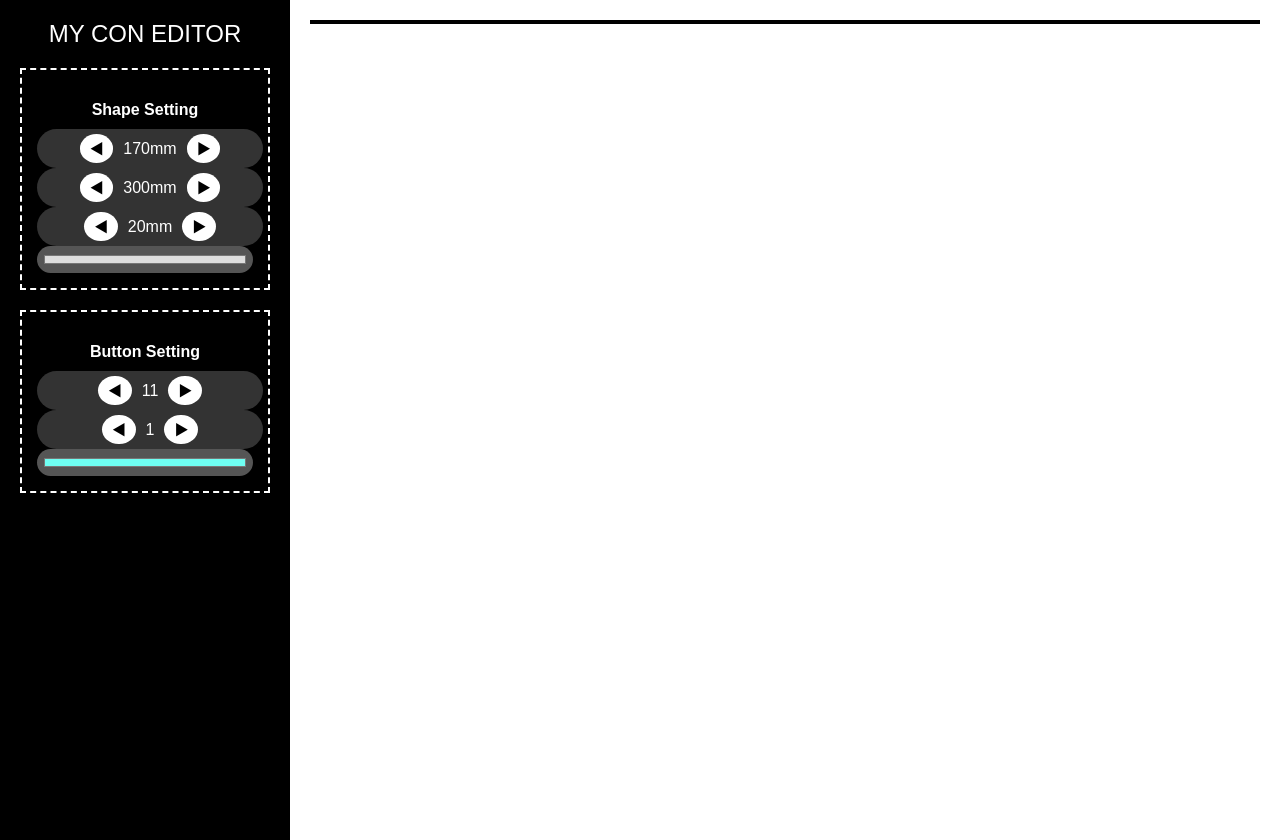
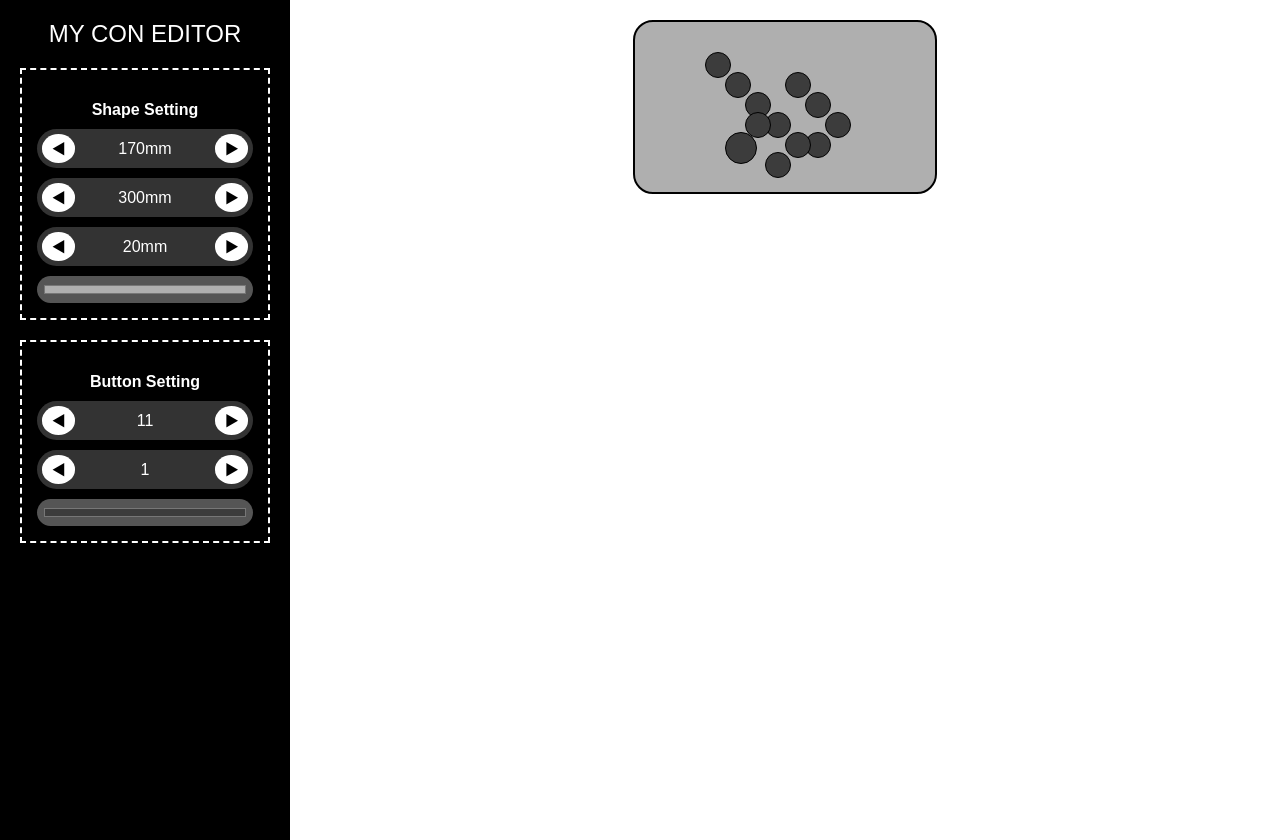
Before and after one commit to SoreiruFactory/button-layout-editor, a plain HTML site: page docs/index.html in a window 1280 px wide. Drawn offline with Linux system fonts and the light colour scheme.

Commit message:
Update index.html

```diff
--- a/docs/index.html
+++ b/docs/index.html
@@ -31,44 +31,36 @@
             border: 2px dashed white;
             padding: 15px;
             margin-bottom: 20px;
-            text-align: center;
         }
 
         .settings h3 {
             font-size: 16px;
             margin-bottom: 10px;
+            text-align: center;
         }
 
         .input-group {
             display: flex;
             align-items: center;
-            justify-content: center;
+            justify-content: space-between;
             margin-bottom: 10px;
-        }
-
-        .btn-group {
-            display: flex;
-            align-items: center;
-            justify-content: center;
-            width: 100%;
             background-color: #333;
             border-radius: 20px;
             padding: 5px;
         }
 
-        .btn-group button {
+        .input-group span {
+            color: white;
+            padding: 0 10px;
+        }
+
+        .input-group button {
             background: white;
             border: none;
             padding: 5px 10px;
             border-radius: 50%;
             cursor: pointer;
             font-weight: bold;
-        }
-
-        .btn-group span {
-            padding: 0 10px;
-            font-size: 16px;
-            color: white;
         }
 
         .color-picker {
@@ -91,15 +83,13 @@
         }
 
         .controller {
-            background-color: #dedede;
+            background-color: #afafaf;
             border: 2px solid black;
             position: relative;
+            width: 300px;
+            height: 170px;
+            border-radius: 20px;
             margin: 0 auto;
-            display: flex;
-            flex-wrap: wrap;
-            justify-content: center;
-            align-items: center;
-            overflow: hidden;
         }
 
         .button {
@@ -107,7 +97,7 @@
             border-radius: 50%;
             border: 1px solid black;
             cursor: grab;
-            background-color: #6ffff3;
+            background-color: #3c3c3c;
         }
     </style>
 </head>
@@ -119,114 +109,58 @@
 
         <div class="settings">
             <h3>Shape Setting</h3>
-            <div class="btn-group">
+            <div class="input-group">
                 <button onclick="updateShape('height', -10)">◀</button>
                 <span id="heightValue">170mm</span>
                 <button onclick="updateShape('height', 10)">▶</button>
             </div>
-            <div class="btn-group">
+            <div class="input-group">
                 <button onclick="updateShape('width', -10)">◀</button>
                 <span id="widthValue">300mm</span>
                 <button onclick="updateShape('width', 10)">▶</button>
             </div>
-            <div class="btn-group">
+            <div class="input-group">
                 <button onclick="updateShape('corner', -5)">◀</button>
                 <span id="cornerValue">20mm</span>
                 <button onclick="updateShape('corner', 5)">▶</button>
             </div>
-            <input type="color" class="color-picker" id="bgColorPicker" value="#dedede">
+            <input type="color" class="color-picker" id="bgColorPicker" value="#afafaf">
         </div>
 
         <div class="settings">
             <h3>Button Setting</h3>
-            <div class="btn-group">
+            <div class="input-group">
                 <button onclick="updateButtonCount('24mm', -1)">◀</button>
                 <span id="btn24Count">11</span>
                 <button onclick="updateButtonCount('24mm', 1)">▶</button>
             </div>
-            <div class="btn-group">
+            <div class="input-group">
                 <button onclick="updateButtonCount('30mm', -1)">◀</button>
                 <span id="btn30Count">1</span>
                 <button onclick="updateButtonCount('30mm', 1)">▶</button>
             </div>
-            <input type="color" class="color-picker" id="btnColorPicker" value="#6ffff3">
+            <input type="color" class="color-picker" id="btnColorPicker" value="#3c3c3c">
         </div>
     </div>
 
     <!-- メインエリア -->
     <div class="main-content">
         <div class="controller" id="controller">
+            <!-- 初期配置 -->
+            <div class="button" style="top: 30px; left: 70px; width: 24px; height: 24px;"></div>
+            <div class="button" style="top: 50px; left: 90px; width: 24px; height: 24px;"></div>
+            <div class="button" style="top: 70px; left: 110px; width: 24px; height: 24px;"></div>
+            <div class="button" style="top: 90px; left: 130px; width: 24px; height: 24px;"></div>
+            <div class="button" style="top: 50px; left: 150px; width: 24px; height: 24px;"></div>
+            <div class="button" style="top: 70px; left: 170px; width: 24px; height: 24px;"></div>
+            <div class="button" style="top: 90px; left: 190px; width: 24px; height: 24px;"></div>
+            <div class="button" style="top: 110px; left: 170px; width: 24px; height: 24px;"></div>
+            <div class="button" style="top: 110px; left: 150px; width: 24px; height: 24px;"></div>
+            <div class="button" style="top: 130px; left: 130px; width: 24px; height: 24px;"></div>
+            <div class="button" style="top: 90px; left: 110px; width: 24px; height: 24px;"></div>
+            <div class="button" style="top: 110px; left: 90px; width: 30px; height: 30px;"></div>
         </div>
     </div>
 
-    <script>
-        const controller = document.getElementById("controller");
-
-        function updateShape(type, value) {
-            let element = document.getElementById(type + "Value");
-            let newValue = parseInt(element.innerText) + value;
-            if (newValue < 50) newValue = 50;
-            element.innerText = newValue + "mm";
-
-            if (type === 'height') controller.style.height = newValue + "px";
-            if (type === 'width') controller.style.width = newValue + "px";
-            if (type === 'corner') controller.style.borderRadius = newValue + "px";
-        }
-
-        function updateButtonCount(size, value) {
-            let element = document.getElementById("btn" + size + "Count");
-            let newValue = parseInt(element.innerText) + value;
-            if (newValue < 0) newValue = 0;
-            element.innerText = newValue;
-            updateButtons();
-        }
-
-        function updateButtons() {
-            controller.innerHTML = "";
-            let btn24Count = parseInt(document.getElementById("btn24Count").innerText);
-            let btn30Count = parseInt(document.getElementById("btn30Count").innerText);
-
-            for (let i = 0; i < btn24Count; i++) addButton(24);
-            for (let i = 0; i < btn30Count; i++) addButton(30);
-        }
-
-        function addButton(size) {
-            const btn = document.createElement("div");
-            btn.className = "button";
-            btn.style.width = size + "px";
-            btn.style.height = size + "px";
-            btn.style.left = Math.random() * (controller.clientWidth - size) + "px";
-            btn.style.top = Math.random() * (controller.clientHeight - size) + "px";
-            makeDraggable(btn);
-            controller.appendChild(btn);
-        }
-
-        function makeDraggable(button) {
-            let isDragging = false, offsetX, offsetY;
-
-            button.addEventListener('mousedown', (e) => {
-                isDragging = true;
-                offsetX = e.clientX - button.offsetLeft;
-                offsetY = e.clientY - button.offsetTop;
-                button.style.cursor = 'grabbing';
-            });
-
-            document.addEventListener('mousemove', (e) => {
-                if (!isDragging) return;
-                let x = e.clientX - offsetX;
-                let y = e.clientY - offsetY;
-                button.style.left = `${Math.max(0, Math.min(x, controller.clientWidth - button.clientWidth))}px`;
-                button.style.top = `${Math.max(0, Math.min(y, controller.clientHeight - button.clientHeight))}px`;
-            });
-
-            document.addEventListener('mouseup', () => {
-                isDragging = false;
-                button.style.cursor = 'grab';
-            });
-        }
-
-        updateButtons();
-    </script>
-
 </body>
 </html>
```
